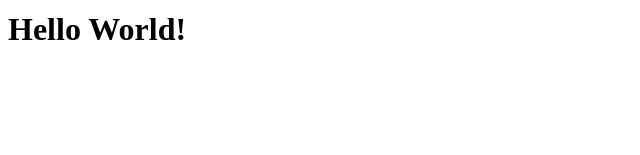
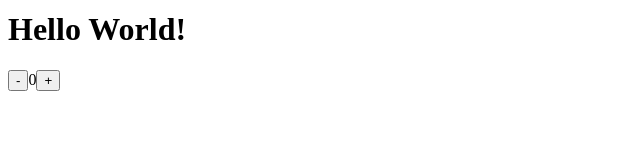
Before and after one commit to cindywu/create-react-app-ts, a React (Create React App) app: page / in a window 1280 px wide. Shown: the part 145-300 px from the top of the page, without its empty margins (0-640 px from the left). Built offline with nearby package versions, Linux system fonts and the light colour scheme.

Commit message:
Add counter

```diff
--- a/src/App.tsx
+++ b/src/App.tsx
@@ -6,6 +6,9 @@ function App() {
     <div className="App">
       <Header buttonText="Click Me!"/>
       <h1>Hello World!</h1>
+      <button>-</button>
+      <span>0</span>
+      <button>+</button>
     </div>
   )
 }
```
